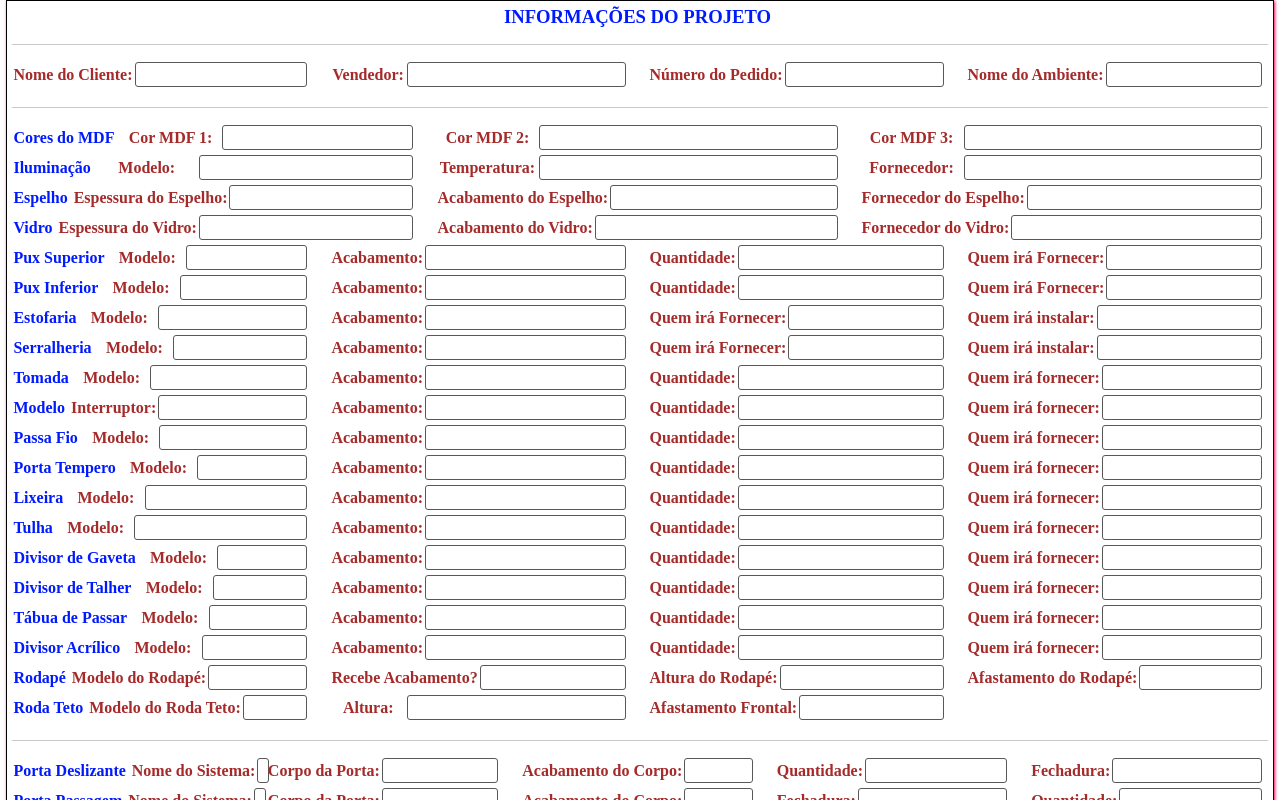
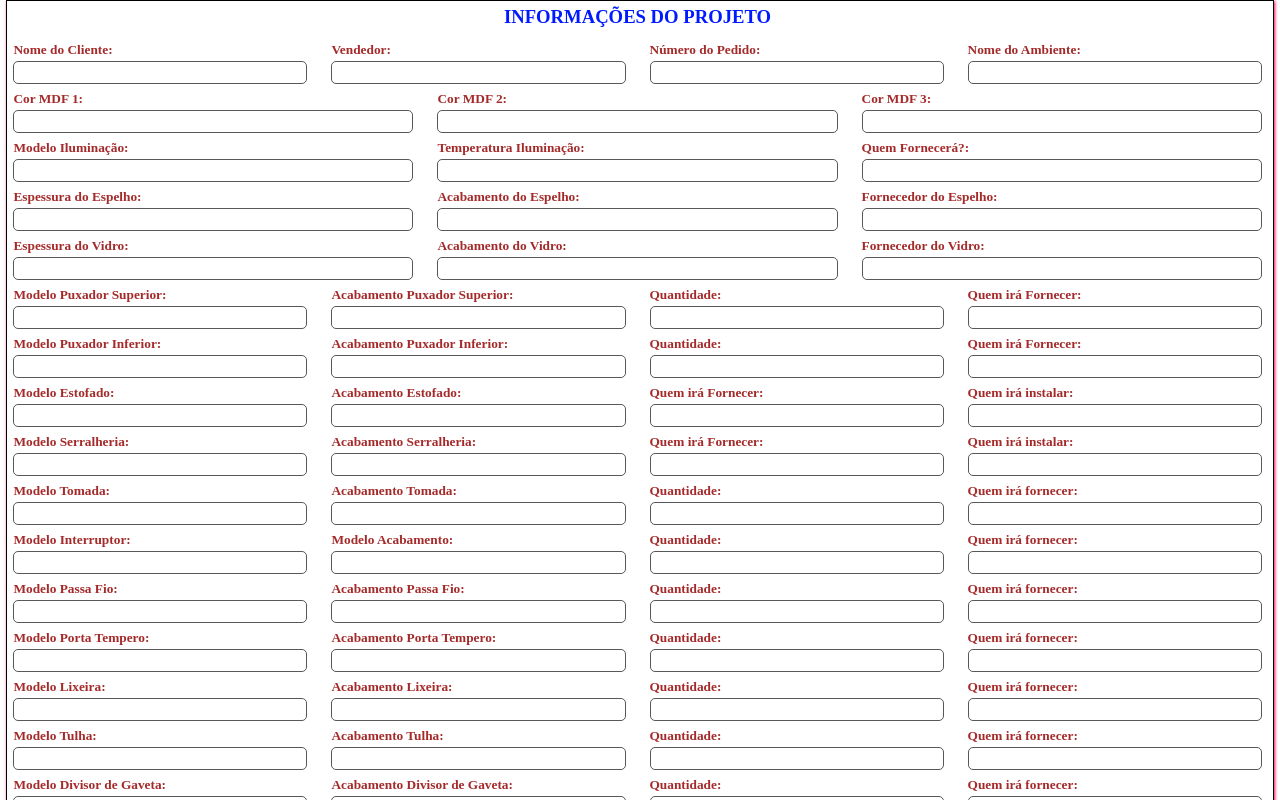
Before and after one commit to ThiagoEngenharia/infoProjetcs, an Angular app: page /form in a window 1280 px wide. Shown: the top 800 px of the page. Built offline with nearby package versions, Linux system fonts and the light colour scheme.

Commit message:
Alteracoes CSS

```diff
--- a/src/app/app.module.ts
+++ b/src/app/app.module.ts
@@ -4,16 +4,13 @@ import { FormsModule, ReactiveFormsModule } from '@angular/forms';
 import { AppRoutingModule } from './app-routing.module';
 import { AppComponent } from './app.component';
 import { FormComponent } from './components/form/form.component';
-import { HeaderComponent } from './components/header/header.component';
-import { FooterComponent } from './components/footer/footer.component';
 import { provideHttpClient, withInterceptorsFromDi } from '@angular/common/http';
 
 @NgModule({
   declarations: [
     AppComponent,
     FormComponent,
-    HeaderComponent,
-    FooterComponent,
+
   ],
   imports: [
     BrowserModule,
--- a/src/app/components/footer/footer.component.html
+++ /dev/null
@@ -1 +0,0 @@
-<p>footer works!</p>
--- a/src/app/components/form/form.component.css
+++ b/src/app/components/form/form.component.css
@@ -56,14 +56,6 @@ h2, h3, h4 {
   margin-bottom: 0px;
 }
 
-.form-group {
-  display: flex;
-  align-items: flex-end;
-  margin-bottom: 3px;
-  gap: 1px;
-  align-items: flex-end;
-}
-
 .form-title{
   font-size: 12pt;
   font-weight: bold;
@@ -84,20 +76,21 @@ h2, h3, h4 {
 .form-group label {
   flex: 0 0 25%;
   text-align: center;
-  font-size: 12pt;
+  font-size: 10pt;
   margin-right: 1px;
   white-space: nowrap;
   align-items: center;
 }
 
 .form-group input, .form-group select {
-  flex: 1 1 100%;  /* Garantindo que os inputs tenham o mesmo tamanho */
-  height: 25px;
-  padding: 2px 5px;
+  flex: 1 1 100%;
+  height: 23px;
+  padding: 2px 3px;
   border: 1px solid #585858;
-  border-radius: 3px;
+  border-radius: 5px;
   box-sizing: border-box;
   align-self: flex-end;
+  font-size: 10pt;
 }
 
 textarea {
@@ -155,8 +148,19 @@ textarea {
   width: 30%;
 }
 
+.hide-on-print {
+  display: none !important; /* Esconde o elemento na impressão */
+}
+
+
 @media print {
   .btn {
     display: none!important;
   }
 }
+
+@media print {
+  .hide-on-print {
+    display: none !important;
+  }
+}
--- a/src/app/components/form/form.component.html
+++ b/src/app/components/form/form.component.html
@@ -3,7 +3,6 @@
   <div class="title">
     <h1>Informações do Projeto</h1>
   </div>
-  <hr>
 
   <div>
     <div class="form-title">
@@ -43,8 +42,6 @@
     </div>
   </div>
 
-
-  <hr>
   <!-- Seção: Cores do MDF -->
   <div>
     <div class="form-title">
@@ -52,7 +49,6 @@
     <div class="row row-cols-1 row-cols-sm-2 row-cols-md-3">
       <div class="col">
         <div class="form-group">
-          <span class="title">Cores do MDF</span>
           <label for="corMDF1">Cor MDF 1:</label>
           <select id="corMDF1" [(ngModel)]="form.coresProjeto.cor1" class="form-control">
             <option *ngFor="let cor of listasOpcoes.coresMDF; trackBy: trackByFn" [value]="cor">{{ cor }}</option>
@@ -88,8 +84,7 @@
     <div class="row row-cols-1 row-cols-sm-2 row-cols-md-3">
       <div class="col">
         <div class="form-group">
-          <span class="title">Iluminação</span>
-          <label for="modeloIluminacao">Modelo:</label>
+          <label for="modeloIluminacao">Modelo Iluminação:</label>
           <select id="modeloIluminacao" [(ngModel)]="form.iluminacao.modelo" class="form-control">
             <option *ngFor="let item of listasOpcoes.modelosIluminacao; trackBy: trackByFn" [value]="item">{{ item }}</option>
           </select>
@@ -98,7 +93,7 @@
 
       <div class="col">
         <div class="form-group">
-          <label for="temperaturaIluminacao">Temperatura:</label>
+          <label for="temperaturaIluminacao">Temperatura Iluminação:</label>
           <select id="temperaturaIluminacao" [(ngModel)]="form.iluminacao.temperatura" class="form-control">
             <option *ngFor="let item of listasOpcoes.temperaturasIluminacao; trackBy: trackByFn" [value]="item">{{ item }}</option>
           </select>
@@ -107,7 +102,7 @@
 
       <div class="col">
         <div class="form-group">
-          <label for="fornecedorIluminacao">Fornecedor:</label>
+          <label for="fornecedorIluminacao">Quem Fornecerá?:</label>
           <select id="fornecedorIluminacao" [(ngModel)]="form.iluminacao.fornecedor" class="form-control">
             <option *ngFor="let item of listasOpcoes.fornecedoresIluminacao; trackBy: trackByFn" [value]="item">{{ item }}</option>
           </select>
@@ -125,7 +120,6 @@
     <div class="row row-cols-1 row-cols-sm-2 row-cols-md-3">
       <div class="col">
         <div class="form-group">
-          <span class="title">Espelho</span>
           <label for="espessuraEspelho">Espessura do Espelho:</label>
           <select id="espessuraEspelho" [(ngModel)]="form.espelho.espessura" class="form-control">
             <option *ngFor="let item of listasOpcoes.espessurasEspelho; trackBy: trackByFn" [value]="item">{{ item }}</option>
@@ -161,7 +155,6 @@
     <div class="row row-cols-1 row-cols-sm-2 row-cols-md-3">
       <div class="col">
         <div class="form-group">
-          <span class="title">Vidro</span>
           <label for="espessuraVidro">Espessura do Vidro:</label>
           <select id="espessuraVidro" [(ngModel)]="form.vidro.espessura" class="form-control">
             <option *ngFor="let item of listasOpcoes.espessurasVidro; trackBy: trackByFn" [value]="item">{{ item }}</option>
@@ -197,8 +190,8 @@
     <div class="row row-cols-1 row-cols-sm-2 row-cols-md-4">
       <div class="col">
         <div class="form-group">
-          <span class="title">Pux Superior</span>
-          <label for="modeloPuxadorSuperior">Modelo:</label>
+
+          <label for="modeloPuxadorSuperior">Modelo Puxador Superior:</label>
           <select id="modeloPuxadorSuperior" [(ngModel)]="form.puxadorSuperior.modelo" class="form-control">
             <option *ngFor="let item of listasOpcoes.modelosPuxadorSuperior; trackBy: trackByFn" [value]="item">{{ item }}</option>
           </select>
@@ -207,7 +200,7 @@
 
       <div class="col">
         <div class="form-group">
-          <label for="acabamentoPuxadorSuperior">Acabamento:</label>
+          <label for="acabamentoPuxadorSuperior">Acabamento Puxador Superior:</label>
           <select id="acabamentoPuxadorSuperior" [(ngModel)]="form.puxadorSuperior.acabamento" class="form-control">
             <option *ngFor="let item of listasOpcoes.acabamentosPuxadorSuperior; trackBy: trackByFn" [value]="item">{{ item }}</option>
           </select>
@@ -238,8 +231,7 @@
     <div class="row row-cols-1 row-cols-sm-2 row-cols-md-4">
       <div class="col">
         <div class="form-group">
-          <span class="title">Pux Inferior</span>
-          <label for="modeloPuxadorInferior">Modelo:</label>
+          <label for="modeloPuxadorInferior">Modelo Puxador Inferior:</label>
           <select id="modeloPuxadorInferior" [(ngModel)]="form.puxadorInferior.modelo" class="form-control">
             <option *ngFor="let item of listasOpcoes.modelosPuxadorInferior; trackBy: trackByFn" [value]="item">{{ item }}</option>
           </select>
@@ -248,7 +240,7 @@
 
       <div class="col">
         <div class="form-group">
-          <label for="acabamentoPuxadorInferior">Acabamento:</label>
+          <label for="acabamentoPuxadorInferior">Acabamento Puxador Inferior:</label>
           <select id="acabamentoPuxadorInferior" [(ngModel)]="form.puxadorInferior.acabamento" class="form-control">
             <option *ngFor="let item of listasOpcoes.acabamentosPuxadorInferior; trackBy: trackByFn" [value]="item">{{ item }}</option>
           </select>
@@ -279,8 +271,7 @@
     <div class="row row-cols-1 row-cols-sm-2 row-cols-md-4">
       <div class="col">
         <div class="form-group">
-          <span class="title">Estofaria</span>
-          <label for="modeloEstofaria">Modelo:</label>
+          <label for="modeloEstofaria">Modelo Estofado:</label>
           <select id="modeloEstofaria" [(ngModel)]="form.estofaria.modelo" class="form-control">
             <option *ngFor="let item of listasOpcoes.modelosEstofaria; trackBy: trackByFn" [value]="item">{{ item }}</option>
           </select>
@@ -289,7 +280,7 @@
 
       <div class="col">
         <div class="form-group">
-          <label for="acabamentoEstofaria">Acabamento:</label>
+          <label for="acabamentoEstofaria">Acabamento Estofado:</label>
           <select id="acabamentoEstofaria" [(ngModel)]="form.estofaria.acabamento" class="form-control">
             <option *ngFor="let item of listasOpcoes.acabamentosEstofaria; trackBy: trackByFn" [value]="item">{{ item }}</option>
           </select>
@@ -324,8 +315,7 @@
     <div class="row row-cols-1 row-cols-sm-2 row-cols-md-4">
       <div class="col">
         <div class="form-group">
-          <span class="title">Serralheria</span>
-          <label for="modeloSerralheria">Modelo:</label>
+          <label for="modeloSerralheria">Modelo Serralheria:</label>
           <select id="modeloSerralheria" [(ngModel)]="form.serralheria.modelo" class="form-control">
             <option *ngFor="let item of listasOpcoes.modelosSerralheria; trackBy: trackByFn" [value]="item">{{ item }}</option>
           </select>
@@ -334,7 +324,7 @@
 
       <div class="col">
         <div class="form-group">
-          <label for="acabamentoSerralheria">Acabamento:</label>
+          <label for="acabamentoSerralheria">Acabamento Serralheria:</label>
           <select id="acabamentoSerralheria" [(ngModel)]="form.serralheria.acabamento" class="form-control">
             <option *ngFor="let item of listasOpcoes.acabamentosSerralheria; trackBy: trackByFn" [value]="item">{{ item }}</option>
           </select>
@@ -370,8 +360,7 @@
 
       <div class="col">
         <div class="form-group">
-          <span class="title">Tomada</span>
-          <label for="modeloTomada">Modelo:</label>
+          <label for="modeloTomada">Modelo Tomada:</label>
           <select id="modeloTomada" [(ngModel)]="form.tomada.modelo" class="form-control">
             <option *ngFor="let item of listasOpcoes.modelosTomada; trackBy: trackByFn" [value]="item">{{ item }}</option>
           </select>
@@ -380,7 +369,7 @@
 
       <div class="col">
         <div class="form-group">
-          <label for="acabamentoTomada">Acabamento:</label>
+          <label for="acabamentoTomada">Acabamento Tomada:</label>
           <select id="acabamentoTomada" [(ngModel)]="form.tomada.acabamento" class="form-control">
             <option *ngFor="let item of listasOpcoes.acabamentosTomada; trackBy: trackByFn" [value]="item">{{ item }}</option>
           </select>
@@ -414,8 +403,7 @@
     <div class="row row-cols-1 row-cols-sm-2 row-cols-md-4">
       <div class="col">
         <div class="form-group">
-          <span class="title">Modelo</span>
-          <label for="modeloInterruptor">Interruptor:</label>
+          <label for="modeloInterruptor">Modelo Interruptor:</label>
           <select id="modeloInterruptor" [(ngModel)]="form.interruptor.modelo" class="form-control">
             <option *ngFor="let item of listasOpcoes.modelosInterruptor; trackBy: trackByFn" [value]="item">{{ item }}</option>
           </select>
@@ -424,7 +412,7 @@
 
       <div class="col">
         <div class="form-group">
-          <label for="acabamentoInterruptor">Acabamento:</label>
+          <label for="acabamentoInterruptor">Modelo Acabamento:</label>
           <select id="acabamentoInterruptor" [(ngModel)]="form.interruptor.acabamento" class="form-control">
             <option *ngFor="let item of listasOpcoes.acabamentosInterruptor; trackBy: trackByFn" [value]="item">{{ item }}</option>
           </select>
@@ -458,8 +446,7 @@
     <div class="row row-cols-1 row-cols-sm-2 row-cols-md-4">
       <div class="col">
         <div class="form-group">
-          <span class="title">Passa Fio</span>
-          <label for="modeloPassaFio">Modelo:</label>
+          <label for="modeloPassaFio">Modelo Passa Fio:</label>
           <select id="modeloPassaFio" [(ngModel)]="form.passaFio.modelo" class="form-control">
             <option *ngFor="let item of listasOpcoes.modelosPassaFio; trackBy: trackByFn" [value]="item">{{ item }}</option>
           </select>
@@ -468,7 +455,7 @@
 
       <div class="col">
         <div class="form-group">
-          <label for="acabamentoPassaFio">Acabamento:</label>
+          <label for="acabamentoPassaFio">Acabamento Passa Fio:</label>
           <select id="acabamentoPassaFio" [(ngModel)]="form.passaFio.acabamento" class="form-control">
             <option *ngFor="let item of listasOpcoes.acabamentosPassaFio; trackBy: trackByFn" [value]="item">{{ item }}</option>
           </select>
@@ -503,8 +490,7 @@
 
       <div class="col">
         <div class="form-group">
-          <span class="title">Porta Tempero</span>
-          <label for="modeloPortaTempero">Modelo:</label>
+          <label for="modeloPortaTempero">Modelo Porta Tempero:</label>
           <select id="modeloPortaTempero" [(ngModel)]="form.portaTempero.modelo" class="form-control">
             <option *ngFor="let item of listasOpcoes.modelosPortaTempero; trackBy: trackByFn" [value]="item">{{ item }}</option>
           </select>
@@ -513,7 +499,7 @@
 
       <div class="col">
         <div class="form-group">
-          <label for="acabamentoPortaTempero">Acabamento:</label>
+          <label for="acabamentoPortaTempero">Acabamento Porta Tempero:</label>
           <select id="acabamentoPortaTempero" [(ngModel)]="form.portaTempero.acabamento" class="form-control">
             <option *ngFor="let item of listasOpcoes.acabamentosPortaTempero; trackBy: trackByFn" [value]="item">{{ item }}</option>
           </select>
@@ -547,8 +533,7 @@
     <div class="row row-cols-1 row-cols-sm-2 row-cols-md-4">
       <div class="col">
         <div class="form-group">
-          <span class="title">Lixeira</span>
-          <label for="modeloLixeira">Modelo:</label>
+          <label for="modeloLixeira">Modelo Lixeira:</label>
           <select id="modeloLixeira" [(ngModel)]="form.lixeira.modelo" class="form-control">
             <option *ngFor="let item of listasOpcoes.modelosLixeira; trackBy: trackByFn" [value]="item">{{ item }}</option>
           </select>
@@ -557,7 +542,7 @@
 
       <div class="col">
         <div class="form-group">
-          <label for="acabamentoLixeira">Acabamento:</label>
+          <label for="acabamentoLixeira">Acabamento Lixeira:</label>
           <select id="acabamentoLixeira" [(ngModel)]="form.lixeira.acabamento" class="form-control">
             <option *ngFor="let item of listasOpcoes.acabamentosLixeira; trackBy: trackByFn" [value]="item">{{ item }}</option>
           </select>
@@ -593,8 +578,7 @@
 
       <div class="col">
         <div class="form-group">
-          <span class="title">Tulha</span>
-          <label for="modeloTulha">Modelo:</label>
+          <label for="modeloTulha">Modelo Tulha:</label>
           <select id="modeloTulha" [(ngModel)]="form.tulha.modelo" class="form-control">
             <option *ngFor="let item of listasOpcoes.modelosTulha; trackBy: trackByFn" [value]="item">{{ item }}</option>
           </select>
@@ -602,7 +586,7 @@
       </div>
       <div class="col">
         <div class="form-group">
-          <label for="acabamentoTulha">Acabamento:</label>
+          <label for="acabamentoTulha">Acabamento Tulha:</label>
           <select id="acabamentoTulha" [(ngModel)]="form.tulha.acabamento" class="form-control">
             <option *ngFor="let item of listasOpcoes.acabamentosTulha; trackBy: trackByFn" [value]="item">{{ item }}</option>
           </select>
@@ -636,8 +620,7 @@
     <div class="row row-cols-1 row-cols-sm-2 row-cols-md-4">
       <div class="col">
         <div class="form-group">
-          <span class="title">Divisor de Gaveta</span>
-          <label for="modeloDivisorGaveta">Modelo:</label>
+          <label for="modeloDivisorGaveta">Modelo Divisor de Gaveta:</label>
           <select id="modeloDivisorGaveta" [(ngModel)]="form.divisorGaveta.modelo" class="form-control">
             <option *ngFor="let item of listasOpcoes.modelosDivisorGaveta; trackBy: trackByFn" [value]="item">{{ item }}</option>
           </select>
@@ -646,7 +629,7 @@
 
       <div class="col">
         <div class="form-group">
-          <label for="acabamentoDivisorGaveta">Acabamento:</label>
+          <label for="acabamentoDivisorGaveta">Acabamento Divisor de Gaveta:</label>
           <select id="acabamentoDivisorGaveta" [(ngModel)]="form.divisorGaveta.acabamento" class="form-control">
             <option *ngFor="let item of listasOpcoes.acabamentosDivisorGaveta; trackBy: trackByFn" [value]="item">{{ item }}</option>
           </select>
@@ -680,8 +663,7 @@
     <div class="row row-cols-1 row-cols-sm-2 row-cols-md-4">
       <div class="col">
         <div class="form-group">
-          <span class="title">Divisor de Talher</span>
-          <label for="modeloDivisorTalher">Modelo:</label>
+          <label for="modeloDivisorTalher">Modelo Divisor de Talher:</label>
           <select id="modeloDivisorTalher" [(ngModel)]="form.divisorTalher.modelo" class="form-control">
             <option *ngFor="let item of listasOpcoes.modelosDivisorTalher; trackBy: trackByFn" [value]="item">{{ item }}</option>
           </select>
@@ -690,7 +672,7 @@
 
       <div class="col">
         <div class="form-group">
-          <label for="acabamentoDivisorTalher">Acabamento:</label>
+          <label for="acabamentoDivisorTalher">Acabamento Divisor de Talher:</label>
           <select id="acabamentoDivisorTalher" [(ngModel)]="form.divisorTalher.acabamento" class="form-control">
             <option *ngFor="let item of listasOpcoes.acabamentosDivisorTalher; trackBy: trackByFn" [value]="item">{{ item }}</option>
           </select>
@@ -725,8 +707,7 @@
     <div class="row row-cols-1 row-cols-sm-2 row-cols-md-4">
       <div class="col">
         <div class="form-group">
-          <span class="title">Tábua de Passar</span>
-          <label for="modeloTabuaPassar">Modelo:</label>
+          <label for="modeloTabuaPassar">Modelo Tabua de Passar:</label>
           <select id="modeloTabuaPassar" [(ngModel)]="form.tabuaPassar.modelo" class="form-control">
             <option *ngFor="let item of listasOpcoes.modelosTabuaPassar; trackBy: trackByFn" [value]="item">{{ item }}</option>
           </select>
@@ -735,7 +716,7 @@
 
       <div class="col">
         <div class="form-group">
-          <label for="acabamentoTabuaPassar">Acabamento:</label>
+          <label for="acabamentoTabuaPassar">Acabamento Tabua de Passar:</label>
           <select id="acabamentoTabuaPassar" [(ngModel)]="form.tabuaPassar.acabamento" class="form-control">
             <option *ngFor="let item of listasOpcoes.acabamentosTabuaPassar; trackBy: trackByFn" [value]="item">{{ item }}</option>
           </select>
@@ -768,8 +749,7 @@
     <div class="row row-cols-1 row-cols-sm-2 row-cols-md-4">
       <div class="col">
         <div class="form-group">
-          <span class="title">Divisor Acrílico</span>
-          <label for="modeloDivisorAcrilico">Modelo:</label>
+          <label for="modeloDivisorAcrilico">Modelo Divisor Acrilico:</label>
           <select id="modeloDivisorAcrilico" [(ngModel)]="form.divisorAcrilico.modelo" class="form-control">
             <option *ngFor="let item of listasOpcoes.modelosDivisorAcrilico; trackBy: trackByFn" [value]="item">{{ item }}</option>
           </select>
@@ -778,7 +758,7 @@
 
       <div class="col">
         <div class="form-group">
-          <label for="acabamentoDivisorAcrilico">Acabamento:</label>
+          <label for="acabamentoDivisorAcrilico">Acabamento Divisor Acrilico:</label>
           <select id="acabamentoDivisorAcrilico" [(ngModel)]="form.divisorAcrilico.acabamento" class="form-control">
             <option *ngFor="let item of listasOpcoes.acabamentosDivisorAcrilico; trackBy: trackByFn" [value]="item">{{ item }}</option>
           </select>
@@ -813,7 +793,6 @@
     <div class="row row-cols-1 row-cols-sm-2 row-cols-md-4">
       <div class="col">
         <div class="form-group">
-          <span class="title">Rodapé</span>
           <label for="modeloRodape">Modelo do Rodapé:</label>
           <select id="modeloRodape" [(ngModel)]="form.rodape.modelo" class="form-control">
             <option *ngFor="let item of listasOpcoes.modelosRodape" [value]="item">{{ item }}</option>
@@ -854,7 +833,6 @@
     <div class="row row-cols-1 row-cols-sm-2 row-cols-md-4">
       <div class="col">
         <div class="form-group">
-          <span class="title">Roda Teto</span>
           <label for="modeloRodaTeto">Modelo do Roda Teto:</label>
           <select id="modeloRodaTeto" [(ngModel)]="form.rodaTeto.modelo" class="form-control">
             <option *ngFor="let item of listasOpcoes.modelosRodaTeto" [value]="item">{{ item }}</option>
@@ -885,11 +863,9 @@
     <div class="form-title">
   <div class="container-fluid">
     <div class="row row-cols-1 row-cols-sm-2 row-cols-md-5">
-
       <div class="col">
         <div class="form-group">
-          <span class="title">Porta Deslizante</span>
-          <label for="nomeSistemaPortaDeslizante">Nome do Sistema:</label>
+          <label for="nomeSistemaPortaDeslizante">Porta Deslizante Sistema:</label>
           <select id="nomeSistemaPortaDeslizante" [(ngModel)]="form.sistemaPortaDeslizante.nomeSistema" class="form-control">
             <option *ngFor="let item of listasOpcoes.nomesSistemasPortaDeslizante; trackBy: trackByFn" [value]="item">{{ item }}</option>
           </select>
@@ -941,8 +917,7 @@
 
       <div class="col">
         <div class="form-group">
-          <span class="title">Porta Passagem</span>
-          <label for="nomeSistemaPortaPassagem">Nome do Sistema:</label>
+          <label for="nomeSistemaPortaPassagem">Porta Passagem Sistema:</label>
           <select id="nomeSistemaPortaPassagem" [(ngModel)]="form.portaPassagem.nomeSistema" class="form-control">
             <option *ngFor="let item of listasOpcoes.sistemasPortaPassagem; trackBy: trackByFn" [value]="item">{{ item }}</option>
           </select>
@@ -994,8 +969,7 @@
     <div class="row row-cols-1 row-cols-sm-2 row-cols-md-5">
       <div class="col">
         <div class="form-group">
-          <span class="title">Porta Perfil</span>
-          <label for="modeloPerfil">Modelo do Perfil:</label>
+          <label for="modeloPerfil">Porta Perfil Modelo:</label>
           <select id="modeloPerfil" [(ngModel)]="form.portaPerfil.modeloPerfil" class="form-control">
             <option *ngFor="let item of listasOpcoes.modelosPerfil; trackBy: trackByFn" [value]="item">{{ item }}</option>
           </select>
@@ -1048,8 +1022,7 @@
     <div class="row row-cols-1 row-cols-sm-2 row-cols-md-4">
       <div class="col">
         <div class="form-group">
-          <span class="title">Pedra</span>
-          <label for="existentePedra">Existente:</label>
+          <label for="existentePedra">Pedra Existente:</label>
           <select id="existentePedra" [(ngModel)]="form.pedra.existente" class="form-control">
             <option value="Sim">Sim</option>
             <option value="Não">Não</option>
@@ -1088,8 +1061,7 @@
     <div class="row row-cols-1 row-cols-sm-2">
       <div class="col">
         <div class="form-group">
-          <span class="title">Box</span>
-          <label for="margemBox">Margem:</label>
+          <label for="margemBox">Box Margem:</label>
           <input type="number" id="margemBox" [(ngModel)]="form.box.margem" class="form-control">
         </div>
       </div>
--- a/src/app/components/form/form.component.ts
+++ b/src/app/components/form/form.component.ts
@@ -161,7 +161,7 @@ export class FormComponent {
       fornecedor: '',
       quantidade: '',
     },
-    coresProjeto: { cor1: '', cor2: '', cor3: '' },
+    coresProjeto: { cor1: '*', cor2: '', cor3: '' },
     vidro: { espessura: '', acabamento: '', fornecedor: '' },
     espelho: { espessura: '', acabamento: '', fornecedor: '' },
     portaPerfil: {
@@ -252,11 +252,13 @@ export class FormComponent {
       'Fornecedor F',
     ],
     coresMDF: [
+
       'Branco TX',
       'Cinza Urbano',
       'Madeirado Carvalho',
       'Preto Ônix',
       'Nogueira',
+
     ],
     modelosPerfil: ['Perfil A', 'Perfil B', 'Perfil C'],
     modelosPuxadorPerfil: ['Puxador X', 'Puxador Y', 'Puxador Z'],
--- a/src/app/components/header/header.component.html
+++ /dev/null
@@ -1 +0,0 @@
-<p>Funcionando</p>
```
Also changed, not shown: src/app/components/footer/footer.component.ts (deleted, +0 -9 lines), src/app/components/header/header.component.ts (deleted, +0 -9 lines), src/app/models/print.service.ts (added, +31 -0 lines), src/app/components/footer/footer.component.css (deleted), src/app/components/header/header.component.css (deleted), 2 other files (tests, documents, lock files or other folders).
